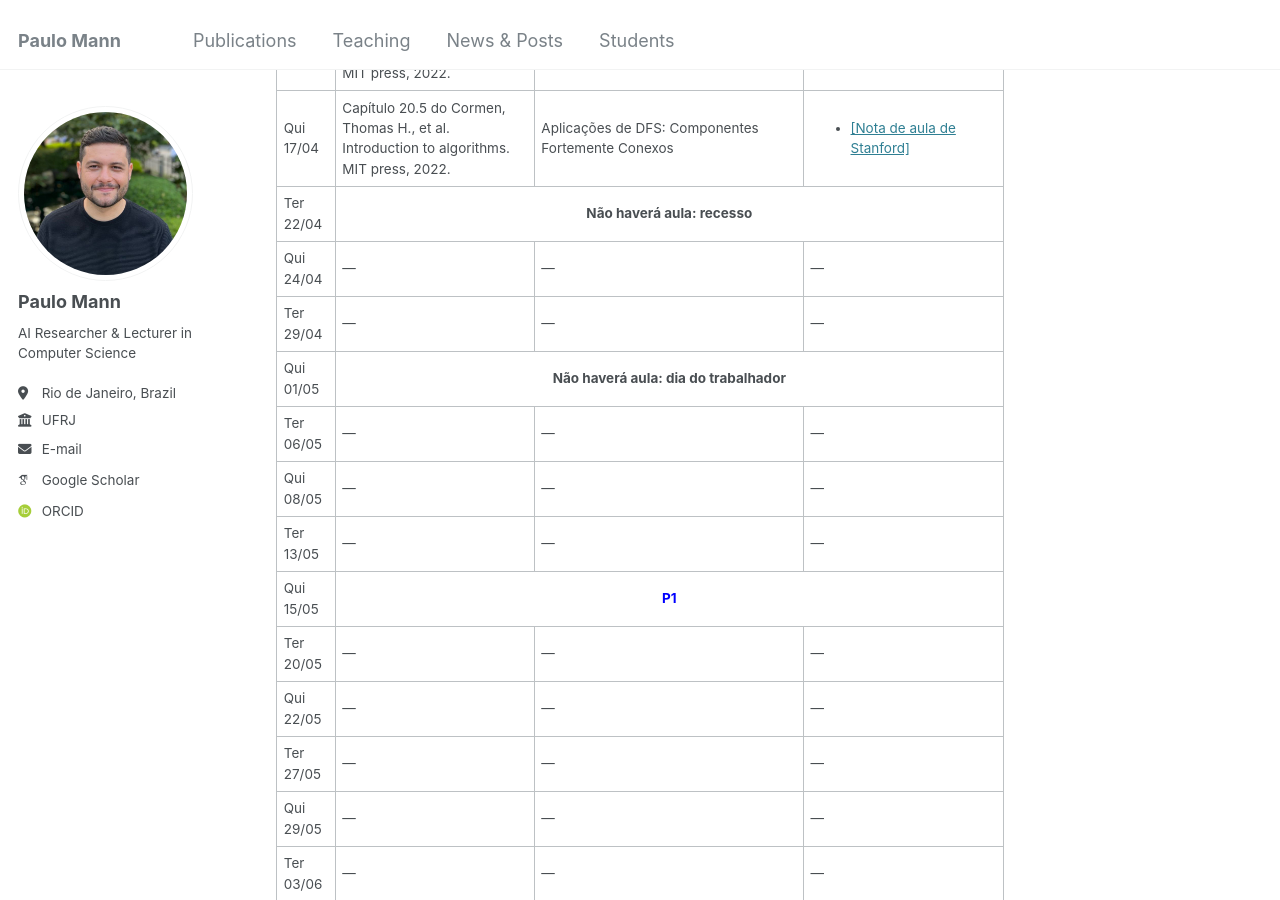
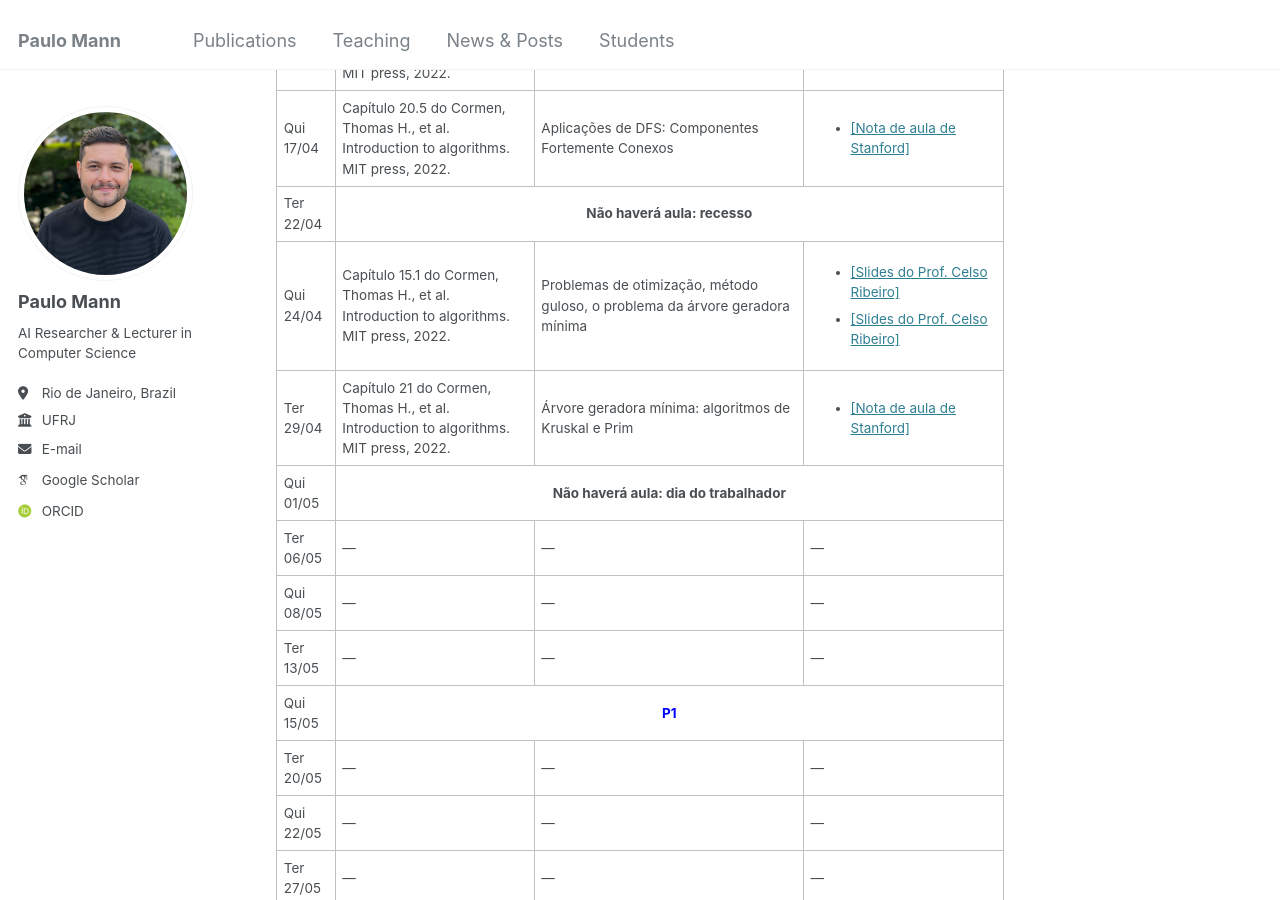
Before and after one commit to paulomann/paulomann.github.io, a Jekyll site: the page built from _teaching/class-1-25-1.md, in a window 1280 px wide and 900 px high, scrolled down 1729 px. Built offline with Jekyll 4.4.1, drawn with Linux system fonts in a browser that asks for light colours; some web fonts are replaced.

Commit message:
atualizando algraf e incluindo pdfs de notas de aula

```diff
--- a/_teaching/class-1-25-1.md
+++ b/_teaching/class-1-25-1.md
@@ -75,8 +75,8 @@ layout: custom-teaching
                     <td>Introdução, conceitos básicas de grafos direcionados e não direcionados</td>
                     <td>
                         <ul>
-                            <li><a href="https://ocw.mit.edu/courses/6-006-introduction-to-algorithms-spring-2020/6afd7e9a85d7d36e204533569f9fccf6_MIT6_006S20_r09.pdf">[Nota de aula do MIT]</a></li>
-                            <li><a href="https://ocw.mit.edu/courses/6-042j-mathematics-for-computer-science-fall-2010/f471f7b7034fabe8bbba5507df7d307f_MIT6_042JF10_chap05.pdf">[Nota de aula do MIT (Mathematics for Computer Science)]</a></li>
+                            <li><a href="/files/lecture_notes/mit/recitation_graphs_bfs.pdf">[Nota de aula do MIT]</a></li>
+                            <li><a href="/files/lecture_notes/mit/graph_theory_chapter.pdf">[Nota de aula do MIT (Mathematics for Computer Science)]</a></li>
                         </ul>
                     </td>
                 </tr>
@@ -86,7 +86,7 @@ layout: custom-teaching
                     <td>Representação de grafos no computador; algoritmos básicos de inserção, remoção e consulta em grafos direcionados e não direcionados</td>
                     <td>
                         <ul>
-                            <li><a href="https://ocw.mit.edu/courses/6-006-introduction-to-algorithms-spring-2020/6afd7e9a85d7d36e204533569f9fccf6_MIT6_006S20_r09.pdf">[Nota de aula do MIT]</a></li>
+                            <li><a href="/files/lecture_notes/mit/recitation_graphs_bfs.pdf">[Nota de aula do MIT]</a></li>
                         </ul>
                     </td>
                 </tr>
@@ -96,7 +96,7 @@ layout: custom-teaching
                     <td>Busca em Largura</td>
                     <td>
                         <ul>
-                            <li><a href="https://stanford-cs161.github.io/winter2025/assets/files/lecture9-notes.pdf">[Nota de aula de Stanford]</a></li>
+                            <li><a href="/files/lecture_notes/stanford/graphs_dfs_bfs.pdf">[Nota de aula de Stanford]</a></li>
                         </ul>
                     </td>
                 </tr>
@@ -114,7 +114,7 @@ layout: custom-teaching
                     <td>Subgrafo Predecessor e Busca em Profundidade</td>
                     <td>
                         <ul>
-                            <li><a href="https://stanford-cs161.github.io/winter2025/assets/files/lecture9-notes.pdf">[Nota de aula de Stanford]</a></li>
+                            <li><a href="/files/lecture_notes/stanford/graphs_dfs_bfs.pdf">[Nota de aula de Stanford]</a></li>
                         </ul>
                     </td>
                 </tr>
@@ -124,7 +124,7 @@ layout: custom-teaching
                     <td>Busca em Profundidade</td>
                     <td>
                         <ul>
-                            <li><a href="https://stanford-cs161.github.io/winter2025/assets/files/lecture9-notes.pdf">[Nota de aula de Stanford]</a></li>
+                            <li><a href="/files/lecture_notes/stanford/graphs_dfs_bfs.pdf">[Nota de aula de Stanford]</a></li>
                         </ul>
                     </td>
                 </tr>
@@ -140,7 +140,7 @@ layout: custom-teaching
                     <td>Aplicações de DFS: Componentes Fortemente Conexos</td>
                     <td>
                         <ul>
-                            <li><a href="https://stanford-cs161.github.io/winter2025/assets/files/lecture10-notes.pdf">[Nota de aula de Stanford]</a></li>
+                            <li><a href="/files/lecture_notes/stanford/sccs.pdf">[Nota de aula de Stanford]</a></li>
                         </ul>
                     </td>
                 </tr>
@@ -148,8 +148,27 @@ layout: custom-teaching
                     <td>Ter 22/04</td>
                     <td colspan="3" style="text-align: center; font-weight: bold;">Não haverá aula: recesso</td>
                 </tr>
-                <tr><td>Qui 24/04</td><td>&mdash;</td><td>&mdash;</td><td>&mdash;</td></tr>
-                <tr><td>Ter 29/04</td><td>&mdash;</td><td>&mdash;</td><td>&mdash;</td></tr>
+                <tr>
+                    <td>Qui 24/04</td>
+                    <td>Capítulo 15.1 do Cormen, Thomas H., et al. Introduction to algorithms. MIT press, 2022.</td>
+                    <td>Problemas de otimização, método guloso, o problema da árvore geradora mínima</td>
+                    <td>
+                        <ul>
+                            <li><a href="/files/lecture_notes/celso_ribeiro/02 Vienna 02 - Complexity v3.pdf">[Slides do Prof. Celso Ribeiro]</a></li>
+                            <li><a href="/files/lecture_notes/celso_ribeiro/03b Vienna 03 - Constructive heuristics.pdf">[Slides do Prof. Celso Ribeiro]</a></li>
+                        </ul>
+                    </td>
+                </tr>
+                <tr>
+                    <td>Ter 29/04</td>
+                    <td>Capítulo 21 do Cormen, Thomas H., et al. Introduction to algorithms. MIT press, 2022.</td>
+                    <td>Árvore geradora mínima: algoritmos de Kruskal e Prim</td>
+                    <td>
+                        <ul>
+                            <li><a href="/files/lecture_notes/stanford/minimum_spanning_trees.pdf">[Nota de aula de Stanford]</a></li>
+                        </ul>
+                    </td>
+                </tr>
                 <tr>
                     <td>Qui 01/05</td>
                     <td colspan="3" style="text-align: center; font-weight: bold;">Não haverá aula: dia do trabalhador</td>
```
Also changed, not shown: 13 other files.
